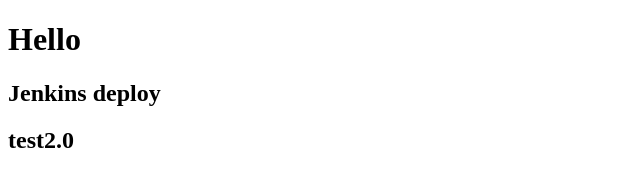
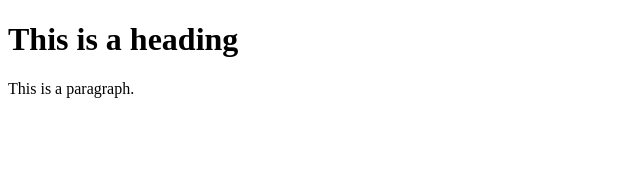
Before and after one commit to bim22614/jenkinstest, a plain HTML site: page index.html in a window 1280 px wide. Shown: the whole page, without its empty margins (0-640 px from the left). Drawn offline with Linux system fonts and the light colour scheme.

Commit message:
html changes

```diff
--- a/index.html
+++ b/index.html
@@ -1,13 +1,12 @@
 <!DOCTYPE html>
-<html lang="en-US">
-  <head>
-    <meta charset="utf-8" />
-    <meta name="viewport" content="width=device-width" />
-    <title>My test page</title>
-  </head>
-  <body>
-    <h1>Hello</h1>
-    <h2>Jenkins deploy</h2>
-    <h2>test2.0</h2>
-  </body>
+<html>
+<head>
+  <link rel="stylesheet" href="styles.css">
+</head>
+<body>
+
+<h1>This is a heading</h1>
+<p>This is a paragraph.</p>
+
+</body>
 </html>
```
